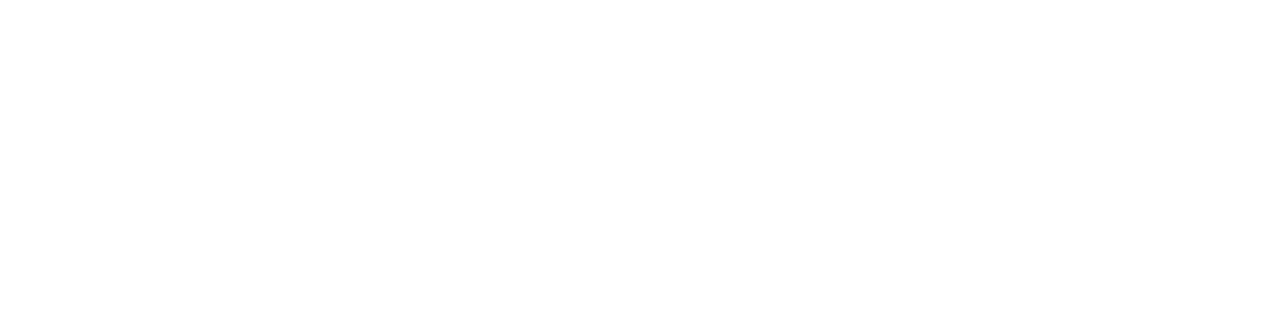
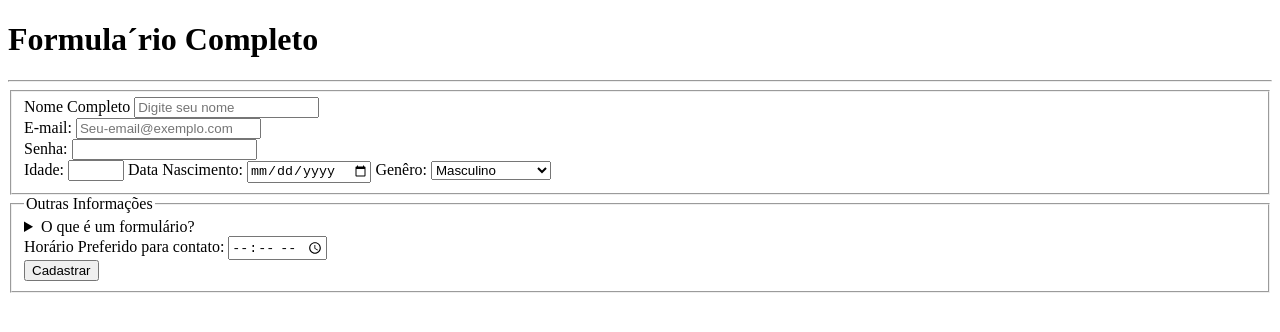
Before and after one commit to anafuvia/Comando-lista, a plain HTML site: page index.htm in a window 1280 px wide. Drawn offline with Linux system fonts and the light colour scheme.

Commit message:
primeiro commit

```diff
--- a/index.htm
+++ b/index.htm
@@ -3,9 +3,59 @@
 <head>
     <meta charset="UTF-8">
     <meta name="viewport" content="width=device-width, initial-scale=1.0">
-    <title>Document</title>
+    <title>Formulário</title>
 </head>
 <body>
+    <h1>Formula´rio Completo</h1>
+    <hr>
+
+    <form action="/envia-dados" method="post">
+        <fieldset>
+            <label for="nome">Nome Completo</label>
+            <input type="text" id="nome" name="nome"
+            placeholder="Digite seu nome" required> <br>
+
+            <label for="email">E-mail:</label>
+            <input type="email" id="email" name="email"
+            placeholder="Seu-email@exemplo.com" required>  <br>
+
+            <label for="senha">Senha:</label>
+            <input type="password" id="senha" name="senha"
+            required><br>
+
+            <label for="idade">Idade:</label>
+            <input type="number" id="idade" name="idade"
+            min="16" max="99">
+
+            <label for="data-nascimento">Data Nascimento:</label>
+            <input type="date" id="data" name="data-nascimento"
+            name="data-nascimento">
+
+            <label for="genero">Genêro:</label>
+            <select name="genero" id="genero">
+                <option value="masculino">Masculino</option>
+                <option value="feminino">Feminino</option>
+                <option value="outro">Outro</option>
+                <option value="prefiro não dizer">Prefiro não dizer</option>
+            </select>
+        </fieldset>
+
+        <fieldset>
+            <legend>Outras Informações</legend>
+            <details>
+                <summary>O que é um formulário?</summary>
+                <p>Lorem ipsum dolor sit, amet consectetur adipisicing elit. Ipsam ut molestias optio cum, voluptatum iusto sapiente. Libero commodi dolore temporibus.</p>
+            </details>
+             <label for="hora-cadastro">Horário Preferido para contato:</label>
+            <input type="time" id="hora-cadastro" name="data-nascimento"
+            name="hora-cadastro"><br>
+
+            <button type="submit">Cadastrar</button>
+
+        </fieldset>
+
+    </form>
+
 
 </body>
 </html>
```
